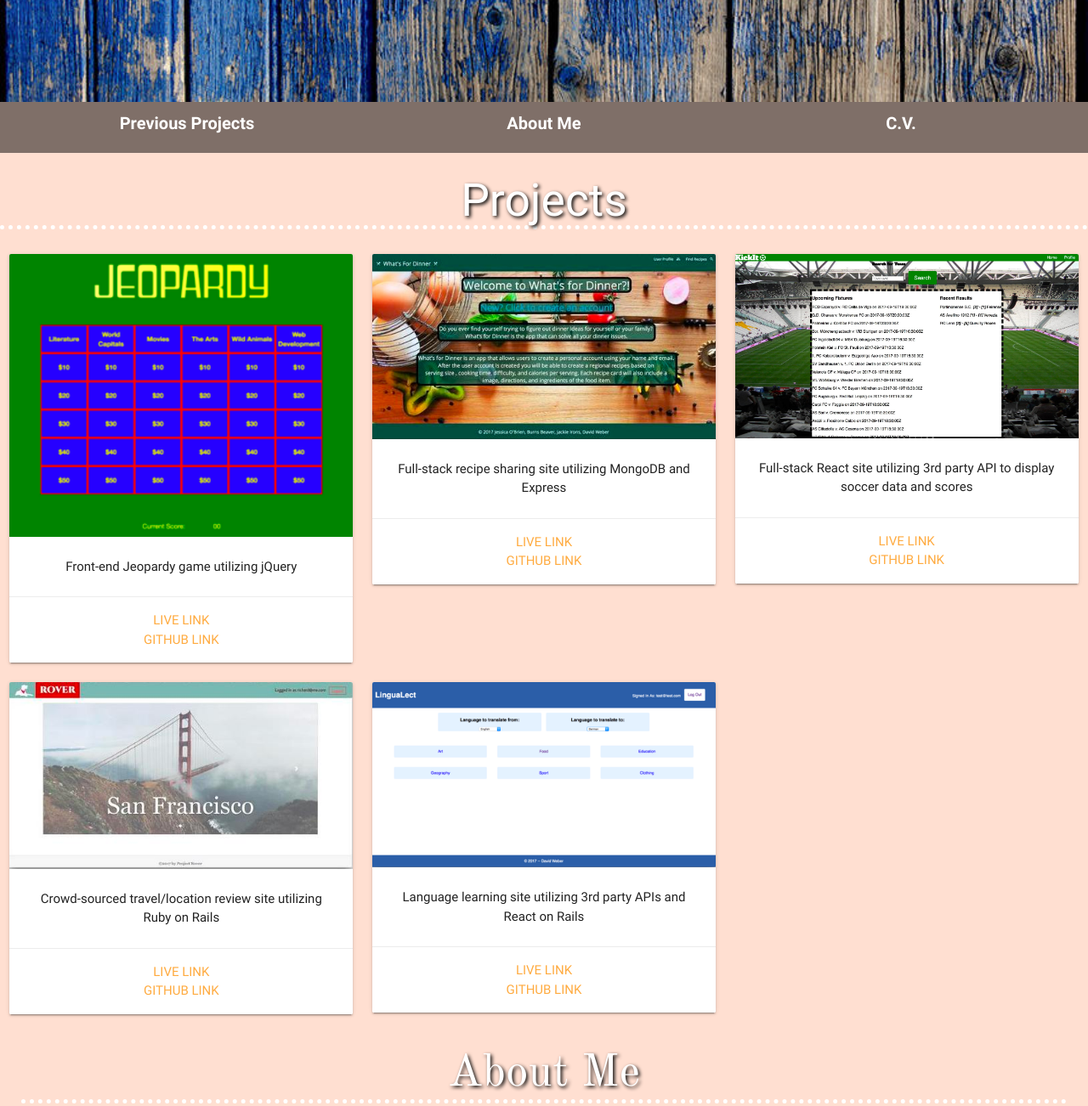
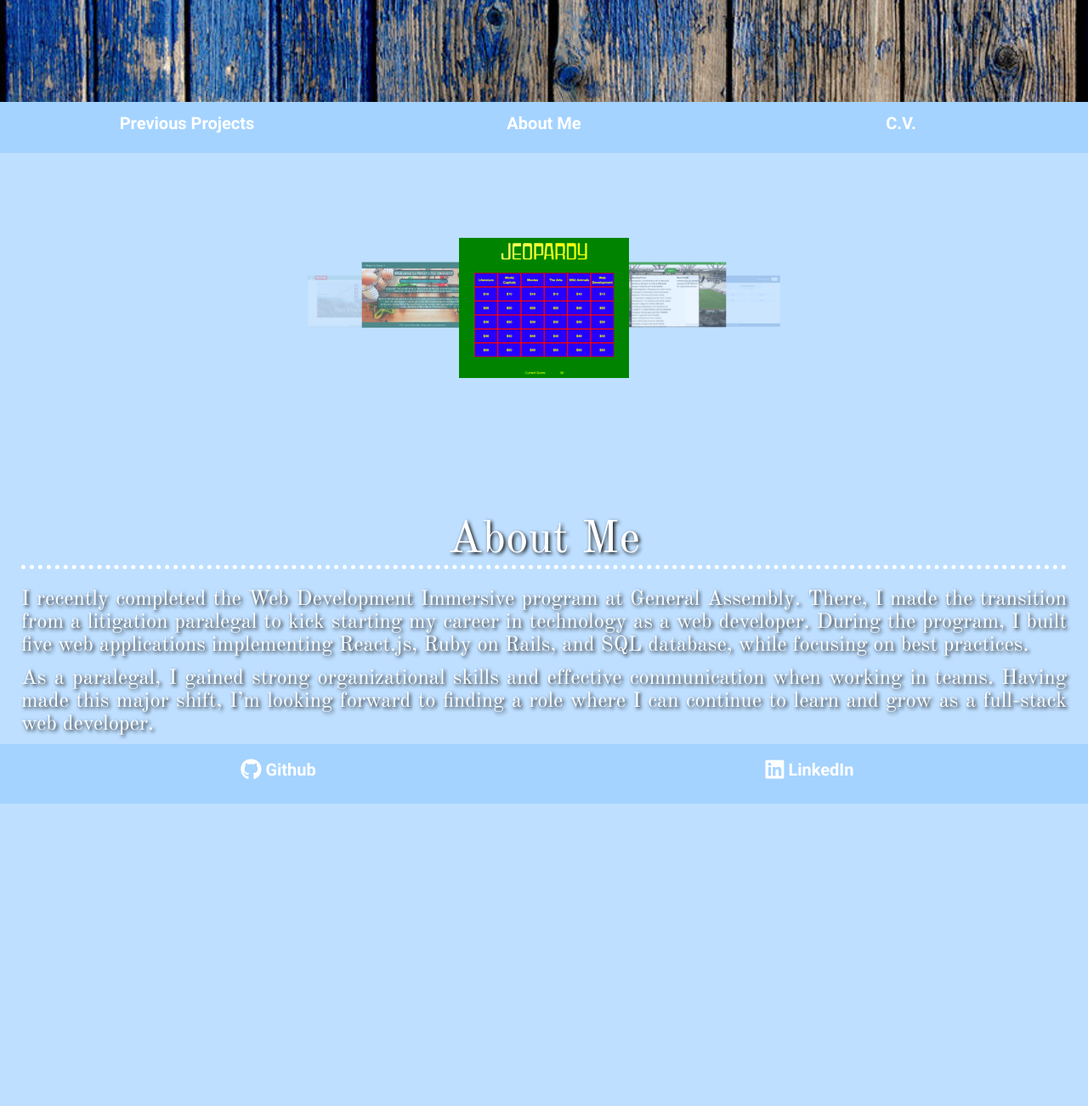
Before and after one commit to dweb1/dweb1.github.io, a plain HTML site: page index.html in a window 1280 px wide. Shown: the part 680-1982 px from the top of the page at 85% size. After the commit the page ends 1626 px from the top, so only its background shows below. Drawn offline with nearby package versions, Linux system fonts and the light colour scheme.

Commit message:
Testing out carousel on projects

```diff
--- a/index.html
+++ b/index.html
@@ -25,90 +25,14 @@
     <div class="button"><a href="#aboutMe">About Me</a></div>
     <div class="button"><a href="DPWresume.doc.pdf">C.V.</a></div>
   </div>
-<div id="projects" class="projects">
-  <h2>Projects</h2>
-  <div class="projectRow">
-  <div class="row">
-    <div class="col m4">
-      <div class="card">
-        <div class="card-image">
-          <img src="Jeopardy.png">
-        </div>
-        <div class="card-content">
-          <p>Front-end Jeopardy game utilizing jQuery</p>
-        </div>
-        <div class="card-action">
-          <a href="http://dweb-jeopardy.bitballoon.com/">Live Link</a>
-          <a href="https://github.com/dweb1/jeopardy_game">GitHub Link</a>
-        </div>
-      </div>
-    </div>
 
-    <div class="col m4">
-      <div class="card">
-        <div class="card-image">
-          <img src="whatsForDinner.jpg">
-        </div>
-        <div class="card-content">
-          <p>Full-stack recipe sharing site utilizing MongoDB and Express</p>
-        </div>
-        <div class="card-action">
-          <a href="https://stark-bastion-57870.herokuapp.com/">Live Link</a>
-          <a href="https://github.com/dweb1/whats-for-dinner">GitHub Link</a>
-        </div>
-      </div>
-    </div>
-
-    <div class="col m4">
-      <div class="card">
-        <div class="card-image">
-          <img src="KickIt.jpg">
-        </div>
-        <div class="card-content">
-          <p>Full-stack React site utilizing 3rd party API to display soccer data and scores</p>
-        </div>
-        <div class="card-action">
-          <a href="https://kickitapp.herokuapp.com/">Live Link</a>
-          <a href="https://github.com/dweb1/KickIt">GitHub Link</a>
-        </div>
-      </div>
-    </div>
-    </div>
-
-<div class="projectRow">
-  <div class="row">
-      <div class="col m4">
-          <div class="card">
-            <div class="card-image">
-              <img src="ProjRover.jpg">
-            </div>
-            <div class="card-content">
-              <p>Crowd-sourced travel/location review site utilizing Ruby on Rails</p>
-            </div>
-            <div class="card-action">
-              <a href="https://kickitapp.herokuapp.com/">Live Link</a>
-              <a href="https://github.com/dweb1/KickIt">GitHub Link</a>
-            </div>
-          </div>
-        </div>
-
-
-      <div class="col m4">
-          <div class="card">
-            <div class="card-image">
-              <img src="LinguaLect.png">
-            </div>
-            <div class="card-content">
-              <p>Language learning site utilizing 3rd party APIs and React on Rails</p>
-            </div>
-            <div class="card-action">
-              <a href="https://kickitapp.herokuapp.com/">Live Link</a>
-              <a href="https://github.com/dweb1/KickIt">GitHub Link</a>
-            </div>
-          </div>
-        </div>
-      </div>
-</div>
+  <div class="carousel">
+    <a class="carousel-item" href="#one!"><img src="Jeopardy.png"></a>
+    <a class="carousel-item" href="#two!"><img src="KickIt.jpg"></a>
+    <a class="carousel-item" href="#three!"><img src="LinguaLect.png"></a>
+    <a class="carousel-item" href="#four!"><img src="ProjRover.jpg"></a>
+    <a class="carousel-item" href="#five!"><img src="whatsForDinner.jpg"></a>
+  </div>
 
 <div id="aboutMe" class="aboutMe">
   <h2>About Me</h2>
@@ -131,8 +55,10 @@
   </div>
 </footer>
 
+<script src="https://code.jquery.com/jquery-3.2.1.min.js" integrity="sha256-hwg4gsxgFZhOsEEamdOYGBf13FyQuiTwlAQgxVSNgt4=" crossorigin="anonymous"></script>
 <script src="https://use.fontawesome.com/41526cb8f6.js"></script>
 <script src="https://cdnjs.cloudflare.com/ajax/libs/materialize/0.100.2/js/materialize.min.js"></script>
+<script src="site.js"></script>
 
 </body>
 </html>
--- /dev/null
+++ b/site.js
@@ -0,0 +1,3 @@
+$(document).ready(function(){
+    $('.carousel').carousel();
+  });
--- a/styles.css
+++ b/styles.css
@@ -1,5 +1,5 @@
 body {
-	background-color: rgba(255, 193, 164, 0.5);
+	background-color: rgba(164, 211, 255, 0.71);
 }
 
 .aboutMe {
@@ -16,8 +16,8 @@ body {
 
 .profilePicture {
 	/* background-position: 50% 50%; */
-	height: 100px;
-  width: 100px;
+	height: 300px;
+  width: 300px;
   padding: 0 auto;
   /* margin: 40px 0px 0px 0px; */
   border: 7px solid white;
@@ -41,7 +41,8 @@ header {
 }
 
 h1 {
-	font-family: 'Roboto', sans-serif;
+  font-family: 'Roboto', sans-serif;
+  text-shadow: 2px 2px 4px #000000;
 }
 
 h2 {
@@ -52,13 +53,8 @@ h2 {
 
 h3 {
   font-family: 'Pacifico', cursive;
-}
+  text-shadow: 2px 2px 4px #000000;
 
-.navButtons {
-  padding: 10px;
-  display: flex;
-  justify-content: space-around;
-  background:rgba(0, 0, 0, 0.5);
 }
 
 a {
@@ -77,6 +73,13 @@ a {
   font-size: 20px;
 }
 
+.navButtons {
+  padding: 10px;
+  display: flex;
+  justify-content: space-around;
+  background:rgb(164, 211, 255);
+}
+
 .navButtons .button:hover {
   background-color: white;
   background:rgba(0, 0, 0, 0.5);
@@ -84,17 +87,8 @@ a {
 
 footer .button:hover {
   background-color: white;
-  background:rgba(0, 0, 0, 0.5);
+  background:rgb(86, 109, 131);
 }
-
- .projects {
-   display: flex;
-   flex-direction: column;
-   justify-content: center;
-   font-family: 'Roboto', sans-serif;
-   /* color: white; */
-   text-align: center;
-  }
 
 footer {
   /* position: absolute; */
@@ -104,7 +98,7 @@ footer {
   bottom: 0;
   left: 0;
   padding: 1rem;
-  background:rgba(0, 0, 0, 0.5);
+  background:rgb(164, 211, 255);
   text-align: center;
   color: white
 }
@@ -112,14 +106,6 @@ footer {
 footer a {
   color: white
 }
-
-.projects h2 {
-    color: white
-  }
-
-.row {
-    margin: 0 auto;
-  }
 
   @media (max-width: 500px) {
 	h1 {
```
